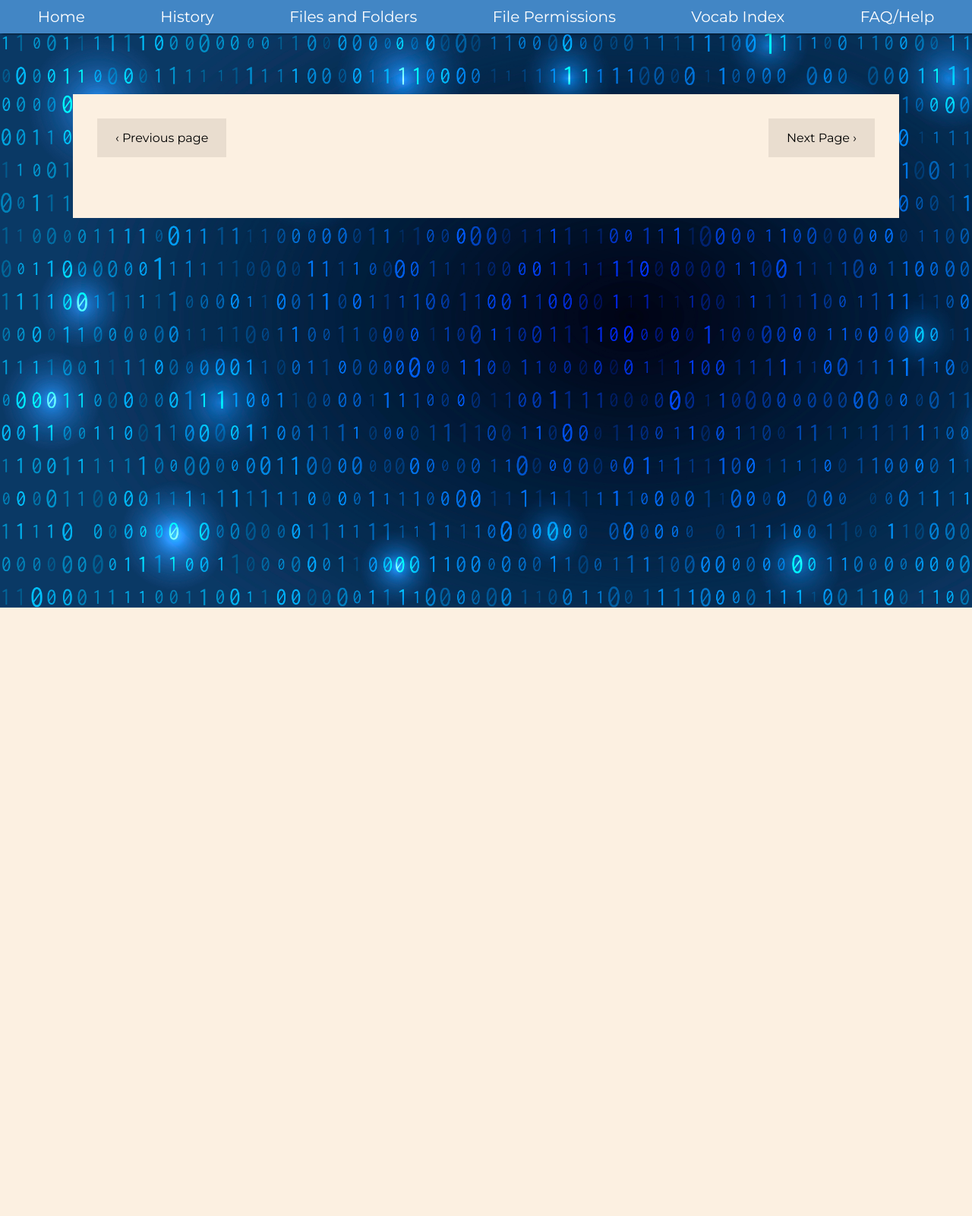
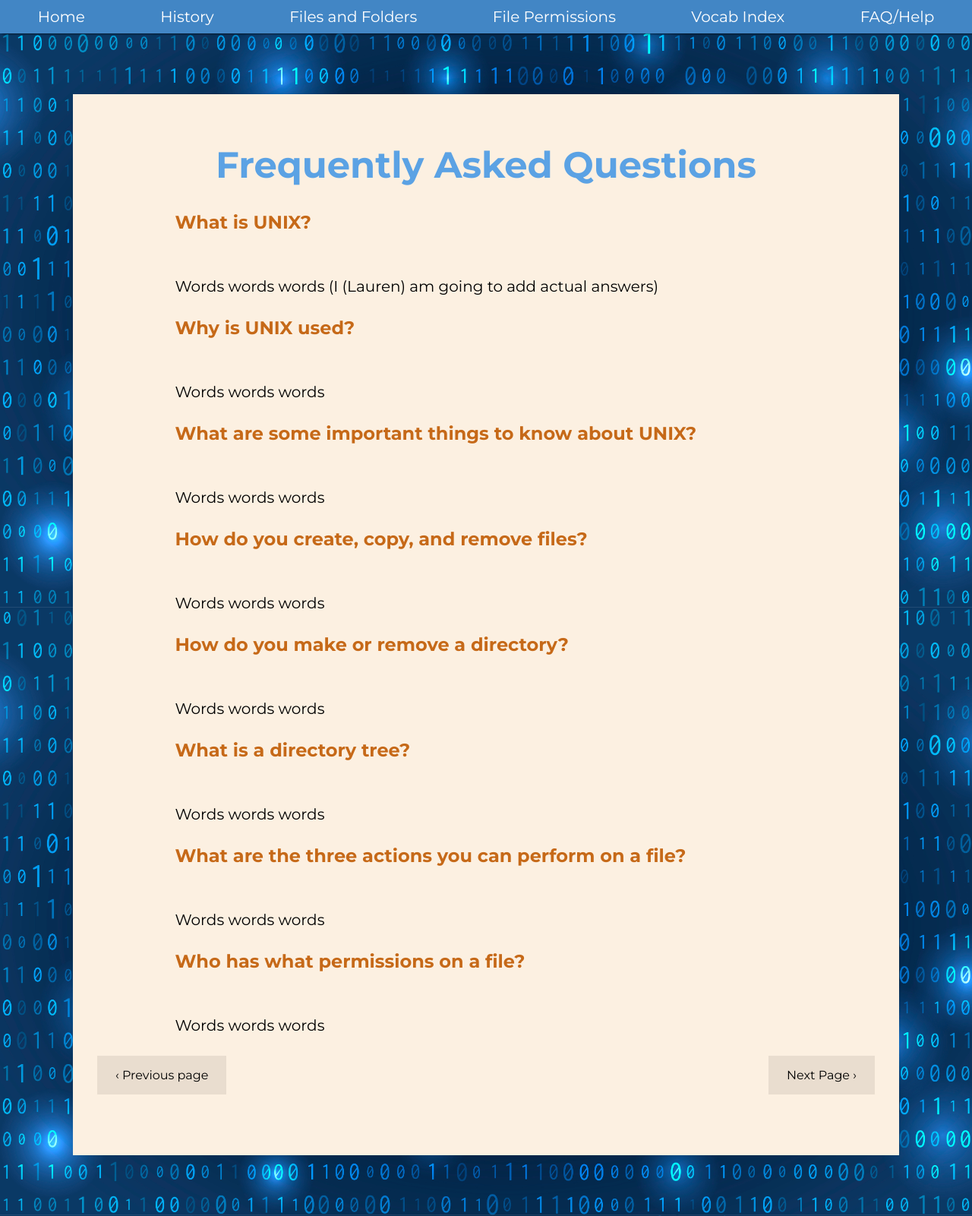
Before and after one commit to emma1-edgar1/ISTE240UnixProject, a PHP site: page /faq.php in a window 1280 px wide. Shown: the whole page at 76% size. Before the commit the page ends 800 px from the top, so only its background shows below. Run offline with PHP 8.4, Linux system fonts and the light colour scheme; data that the repository does not hold is empty.

Commit message:
Basic FAQ page started

```diff
--- a/faq.php
+++ b/faq.php
@@ -3,7 +3,33 @@
     $path = "./";
     include($path . "assets/inc/header.php");
 ?>
+<div>
+    <h1>Frequently Asked Questions</h1>
 
+    <h2>What is UNIX?</h2>
+    <p>Words words words (I (Lauren) am going to add actual answers)</p>
+
+    <h2>Why is UNIX used?</h2>
+    <p>Words words words</p>
+
+    <h2>What are some important things to know about UNIX?</h2>
+    <p>Words words words</p>
+
+    <h2>How do you create, copy, and remove files?</h2>
+    <p>Words words words</p>
+
+    <h2>How do you make or remove a directory?</h2>
+    <p>Words words words</p>
+
+    <h2>What is a directory tree?</h2>
+    <p>Words words words</p>
+
+    <h2>What are the three actions you can perform on a file?</h2>
+    <p>Words words words</p>
+
+    <h2>Who has what permissions on a file?</h2>
+    <p>Words words words</p>
+</div>
 <?php
     include($path . "assets/inc/footer.php");
 ?>
```
